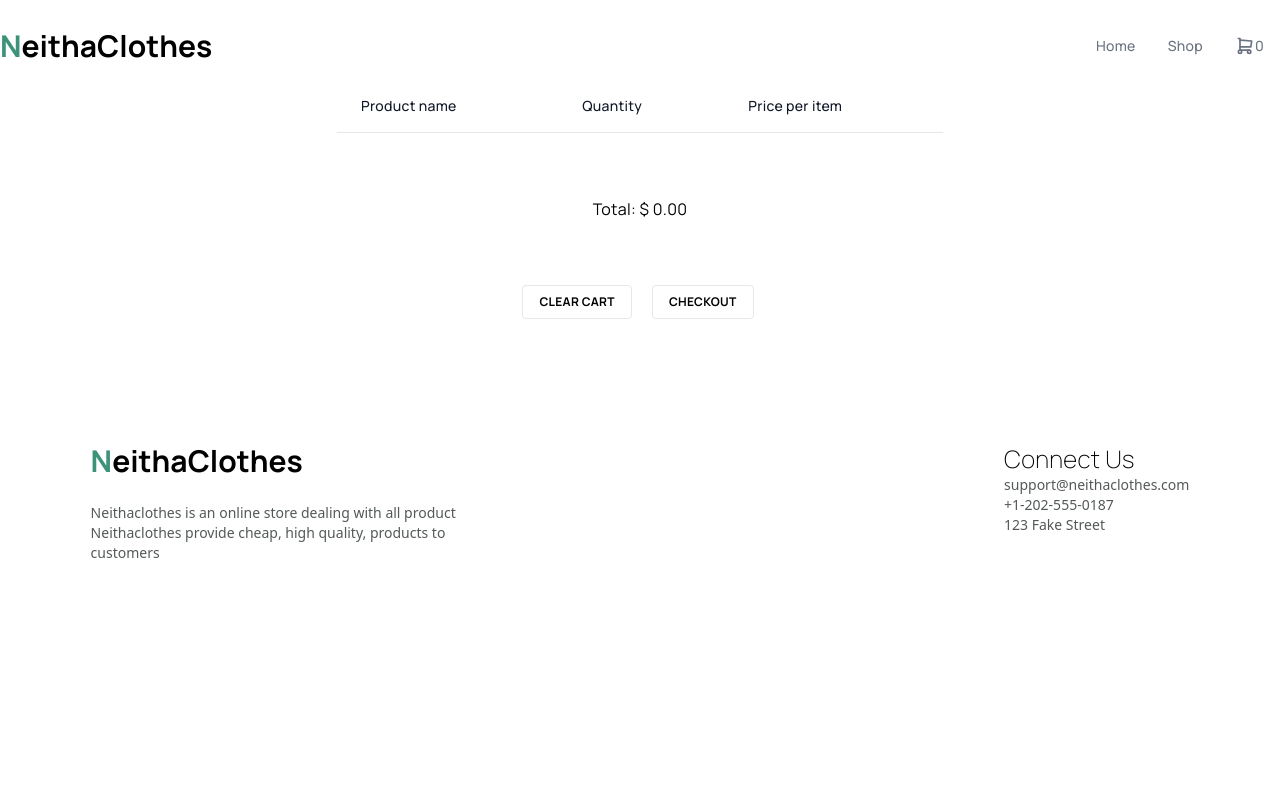
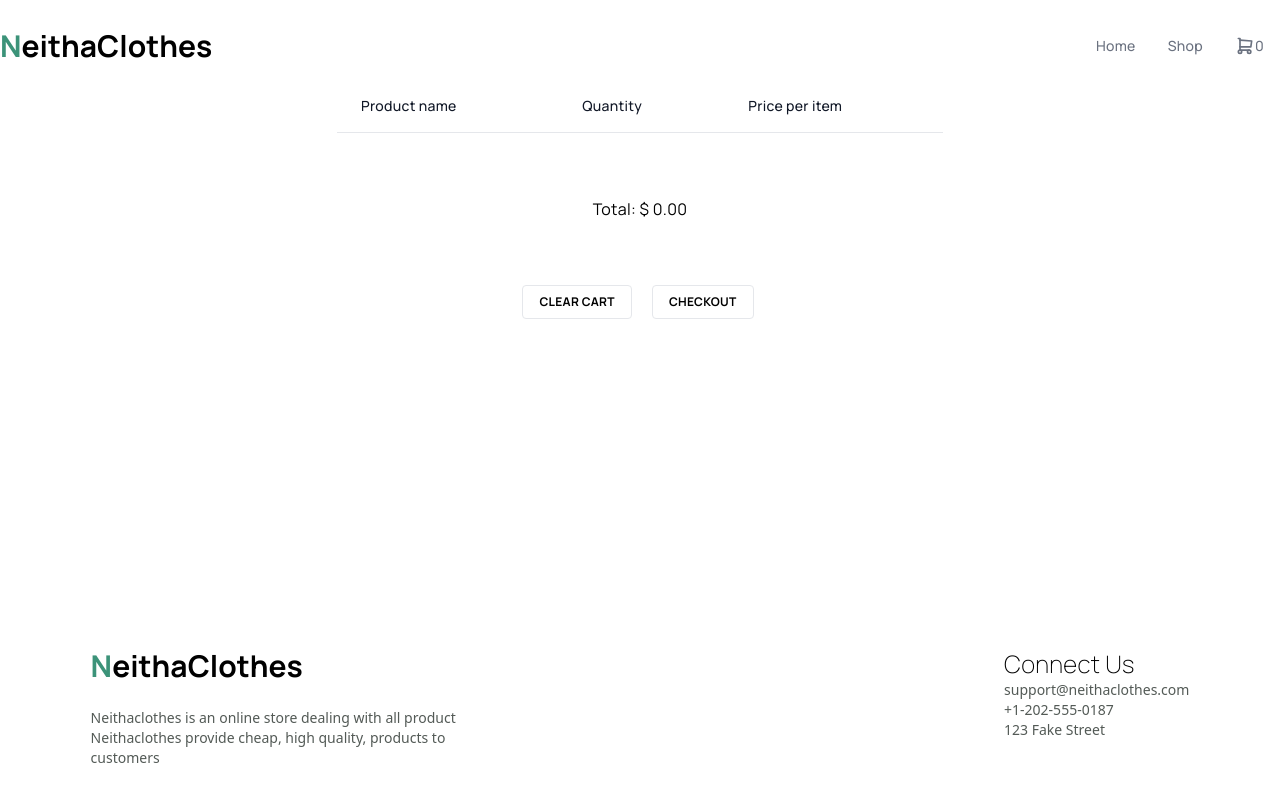
Before and after one commit to LisandroDev/ecommerce, a React (Create React App) app in the folder ecommerce/: page /cart in a window 1280 px wide. Built offline with nearby package versions, Linux system fonts and the light colour scheme; what cntl would draw is missing.

Commit message:
style fix

```diff
--- a/ecommerce/src/components/Footer/Footer.tsx
+++ b/ecommerce/src/components/Footer/Footer.tsx
@@ -1,6 +1,6 @@
 const Footer = () => {
     return (
-        <footer className="flex mt-28 mr-8 ml-8 mb-8 justify-around">
+        <footer className="flex mt-auto pt-12 mr-8 ml-8 mb-8 justify-around">
             <div >
                 <div className="logo font-bold text-base md:text-3xl">
                     <span className="text-[#3C9379]">N</span>eithaClothes
```
